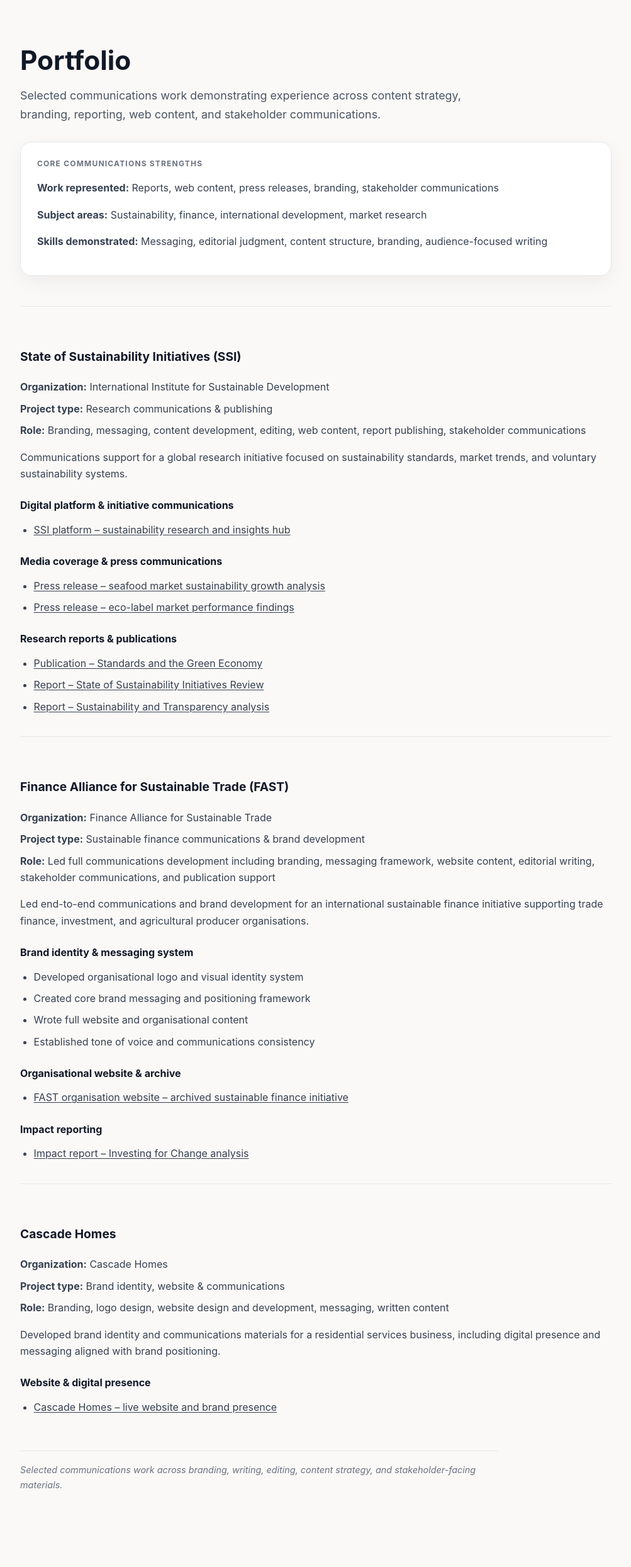
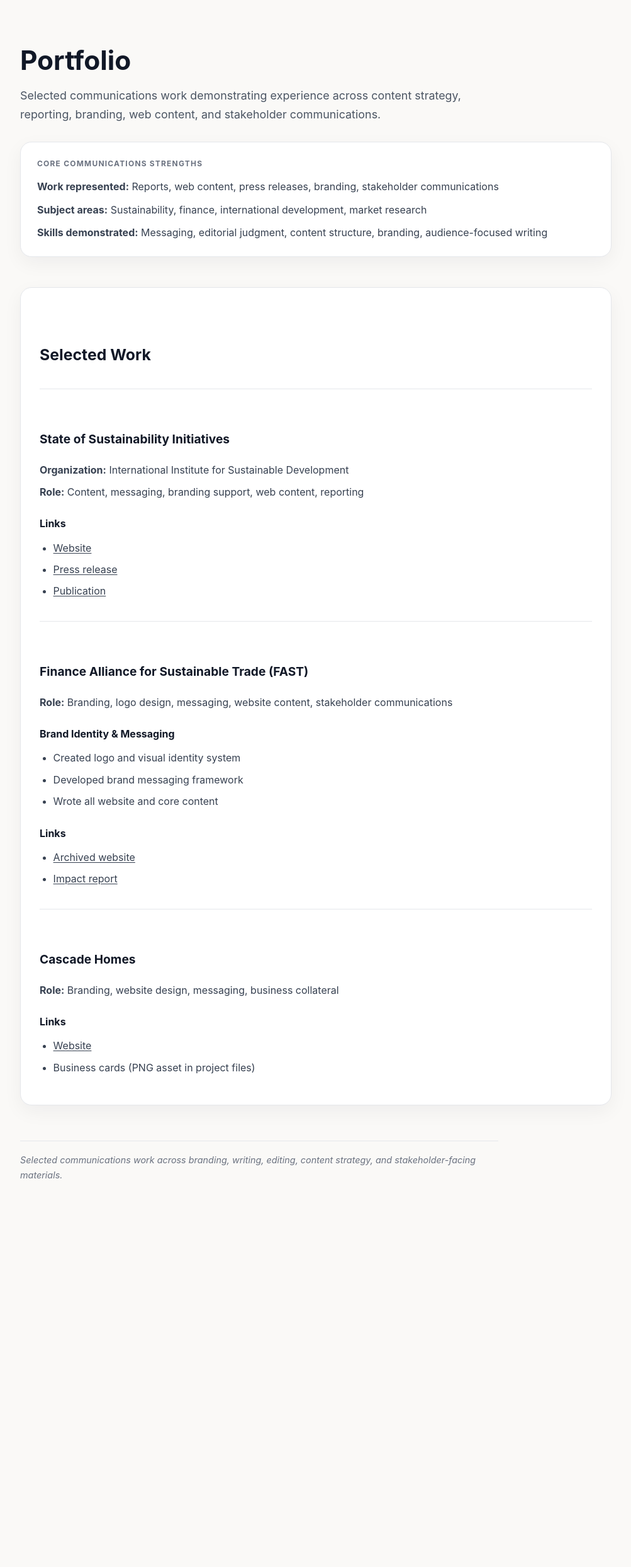
Before and after one commit to kimberleykenney/kimberleykenney.github.io, a Jekyll site: the page built from portfolio.md, in a window 1280 px wide. Shown: the whole page at 63% size, without its empty margins (138-1141 px from the left). Built offline with Jekyll 4.4.1, drawn with Linux system fonts in a browser that asks for light colours; after the commit the page ends 1996 px from its top, so only the background shows below that.

Commit message:
Update portfolio.md

```diff
--- a/portfolio.md
+++ b/portfolio.md
@@ -71,13 +71,25 @@ permalink: /portfolio/
     margin-bottom: 28px;
   }
 
-  .summary-card {
+  .summary-card,
+  .content-card {
     background: #ffffff;
     border: 1px solid #e5e7eb;
     box-shadow: 0 10px 30px rgba(17, 24, 39, 0.05);
+  }
+
+  .summary-card {
     border-radius: 18px;
     padding: 24px 26px;
     margin: 28px 0 48px;
+  }
+
+  .summary-card p {
+    margin: 0 0 10px;
+  }
+
+  .summary-card p:last-child {
+    margin-bottom: 0;
   }
 
   .card-title {
@@ -87,6 +99,12 @@ permalink: /portfolio/
     color: #6b7280;
     font-weight: 700;
     margin-bottom: 14px;
+  }
+
+  .content-card {
+    border-radius: 18px;
+    padding: 30px;
+    margin-top: 24px;
   }
 
   .project-section {
@@ -101,10 +119,6 @@ permalink: /portfolio/
     margin-top: 0;
   }
 
-  .sample-meta p {
-    margin: 0 0 8px;
-  }
-
   .sample-group {
     margin-top: 22px;
   }
@@ -113,8 +127,23 @@ permalink: /portfolio/
     margin-bottom: 10px;
   }
 
+  .sample-meta {
+    margin: 14px 0 18px;
+  }
+
+  .sample-meta p {
+    margin: 0 0 8px;
+  }
+
   .link-list {
     margin-top: 12px;
+  }
+
+  .note-box {
+    background: #f9f7f4;
+    border-left: 4px solid #9ca3af;
+    padding: 16px 18px;
+    margin: 22px 0;
   }
 
   .footer-note {
@@ -135,135 +164,101 @@ permalink: /portfolio/
     h1 {
       font-size: 2.1rem;
     }
+
+    .content-card {
+      padding: 24px;
+    }
   }
 </style>
 
-<div class="page">
+<main class="page">
 
 <h1>Portfolio</h1>
 
 <p class="lede">
-Selected communications work demonstrating experience across content strategy, branding, reporting, web content, and stakeholder communications.
+Selected communications work demonstrating experience across content strategy, reporting, branding, web content, and stakeholder communications.
 </p>
 
-<div class="summary-card">
+<section class="summary-card">
   <div class="card-title">Core Communications Strengths</div>
   <p><strong>Work represented:</strong> Reports, web content, press releases, branding, stakeholder communications</p>
   <p><strong>Subject areas:</strong> Sustainability, finance, international development, market research</p>
   <p><strong>Skills demonstrated:</strong> Messaging, editorial judgment, content structure, branding, audience-focused writing</p>
-</div>
+</section>
 
-<!-- SSI -->
+<section class="content-card">
+
+<h2>Selected Work</h2>
 
 <div class="project-section">
 
-<h3>State of Sustainability Initiatives (SSI)</h3>
+  <h3>State of Sustainability Initiatives</h3>
 
-<div class="sample-meta">
-<p><strong>Organization:</strong> International Institute for Sustainable Development</p>
-<p><strong>Project type:</strong> Research communications & publishing</p>
-<p><strong>Role:</strong> Branding, messaging, content development, editing, web content, report publishing, stakeholder communications</p>
-</div>
+  <div class="sample-meta">
+    <p><strong>Organization:</strong> International Institute for Sustainable Development</p>
+    <p><strong>Role:</strong> Content, messaging, branding support, web content, reporting</p>
+  </div>
 
-<p>
-Communications support for a global research initiative focused on sustainability standards, market trends, and voluntary sustainability systems.
-</p>
-
-<div class="sample-group">
-<h4>Digital platform & initiative communications</h4>
-<ul class="link-list">
-<li><a href="https://www.iisd.org/ssi/">SSI platform – sustainability research and insights hub</a></li>
-</ul>
-</div>
-
-<div class="sample-group">
-<h4>Media coverage & press communications</h4>
-<ul class="link-list">
-<li><a href="https://www.iisd.org/ssi/news/sustainable-seafood-market-is-surging-study-finds/">Press release – seafood market sustainability growth analysis</a></li>
-<li><a href="https://www.iisd.org/articles/press-release/ground-breaking-new-study-reports-double-digit-growth-market-performance-eco">Press release – eco-label market performance findings</a></li>
-</ul>
-</div>
-
-<div class="sample-group">
-<h4>Research reports & publications</h4>
-<ul class="link-list">
-<li><a href="https://www.iisd.org/ssi/publications/standards-and-the-green-economy/">Publication – Standards and the Green Economy</a></li>
-<li><a href="https://www.iisd.org/system/files/pdf/2014/ssi_2014.pdf">Report – State of Sustainability Initiatives Review</a></li>
-<li><a href="https://www.iisd.org/system/files/publications/ssi_sustainability_review_2010.pdf">Report – Sustainability and Transparency analysis</a></li>
-</ul>
-</div>
+  <div class="sample-group">
+    <h4>Links</h4>
+    <ul class="link-list">
+      <li><a href="https://www.iisd.org/ssi/" target="_blank">Website</a></li>
+      <li><a href="https://www.iisd.org/ssi/news/sustainable-seafood-market-is-surging-study-finds/" target="_blank">Press release</a></li>
+      <li><a href="https://www.iisd.org/ssi/publications/standards-and-the-green-economy/" target="_blank">Publication</a></li>
+    </ul>
+  </div>
 
 </div>
 
-<!-- FAST -->
+<div class="project-section">
+
+  <h3>Finance Alliance for Sustainable Trade (FAST)</h3>
+
+  <div class="sample-meta">
+    <p><strong>Role:</strong> Branding, logo design, messaging, website content, stakeholder communications</p>
+  </div>
+
+  <div class="sample-group">
+    <h4><strong>Brand Identity & Messaging</strong></h4>
+    <ul class="link-list">
+      <li>Created logo and visual identity system</li>
+      <li>Developed brand messaging framework</li>
+      <li>Wrote all website and core content</li>
+    </ul>
+  </div>
+
+  <div class="sample-group">
+    <h4>Links</h4>
+    <ul class="link-list">
+      <li><a href="https://web.archive.org/web/20170713174239/http://www.fastinternational.org" target="_blank">Archived website</a></li>
+      <li><a href="https://www.researchgate.net/publication/378140404_FAST_2013_Impact_report_10_Investing_for_Change_An_Analysis_of_the_Impacts_of_Agricultural_Investments_from_Select_FAST_Social_Lenders" target="_blank">Impact report</a></li>
+    </ul>
+  </div>
+
+</div>
 
 <div class="project-section">
 
-<h3>Finance Alliance for Sustainable Trade (FAST)</h3>
+  <h3>Cascade Homes</h3>
 
-<div class="sample-meta">
-<p><strong>Organization:</strong> Finance Alliance for Sustainable Trade</p>
-<p><strong>Project type:</strong> Sustainable finance communications & brand development</p>
-<p><strong>Role:</strong> Led full communications development including branding, messaging framework, website content, editorial writing, stakeholder communications, and publication support</p>
-</div>
+  <div class="sample-meta">
+    <p><strong>Role:</strong> Branding, website design, messaging, business collateral</p>
+  </div>
 
-<p>
-Led end-to-end communications and brand development for an international sustainable finance initiative supporting trade finance, investment, and agricultural producer organisations.
-</p>
-
-<div class="sample-group">
-<h4>Brand identity & messaging system</h4>
-<ul class="link-list">
-<li>Developed organisational logo and visual identity system</li>
-<li>Created core brand messaging and positioning framework</li>
-<li>Wrote full website and organisational content</li>
-<li>Established tone of voice and communications consistency</li>
-</ul>
-</div>
-
-<div class="sample-group">
-<h4>Organisational website & archive</h4>
-<ul class="link-list">
-<li><a href="https://web.archive.org/web/20170713174239/http://www.fastinternational.org/">FAST organisation website – archived sustainable finance initiative</a></li>
-</ul>
-</div>
-
-<div class="sample-group">
-<h4>Impact reporting</h4>
-<ul class="link-list">
-<li><a href="https://www.researchgate.net/publication/378140404_FAST_2013_Impact_report_10_Investing_for_Change_An_Analysis_of_the_Impacts_of_Agricultural_Investments_from_Select_FAST_Social_Lenders">Impact report – Investing for Change analysis</a></li>
-</ul>
-</div>
+  <div class="sample-group">
+    <h4>Links</h4>
+    <ul class="link-list">
+      <li><a href="https://www.cascadehomes.ca/" target="_blank">Website</a></li>
+      <li>Business cards (PNG asset in project files)</li>
+    </ul>
+  </div>
 
 </div>
 
-<!-- CASCADE -->
-
-<div class="project-section">
-
-<h3>Cascade Homes</h3>
-
-<div class="sample-meta">
-<p><strong>Organization:</strong> Cascade Homes</p>
-<p><strong>Project type:</strong> Brand identity, website & communications</p>
-<p><strong>Role:</strong> Branding, logo design, website design and development, messaging, written content</p>
-</div>
-
-<p>
-Developed brand identity and communications materials for a residential services business, including digital presence and messaging aligned with brand positioning.
-</p>
-
-<div class="sample-group">
-<h4>Website & digital presence</h4>
-<ul class="link-list">
-<li><a href="https://www.cascadehomes.ca/">Cascade Homes – live website and brand presence</a></li>
-</ul>
-</div>
-
-</div>
+</section>
 
 <p class="footer-note">
 Selected communications work across branding, writing, editing, content strategy, and stakeholder-facing materials.
 </p>
 
-</div>
+</main>
```
